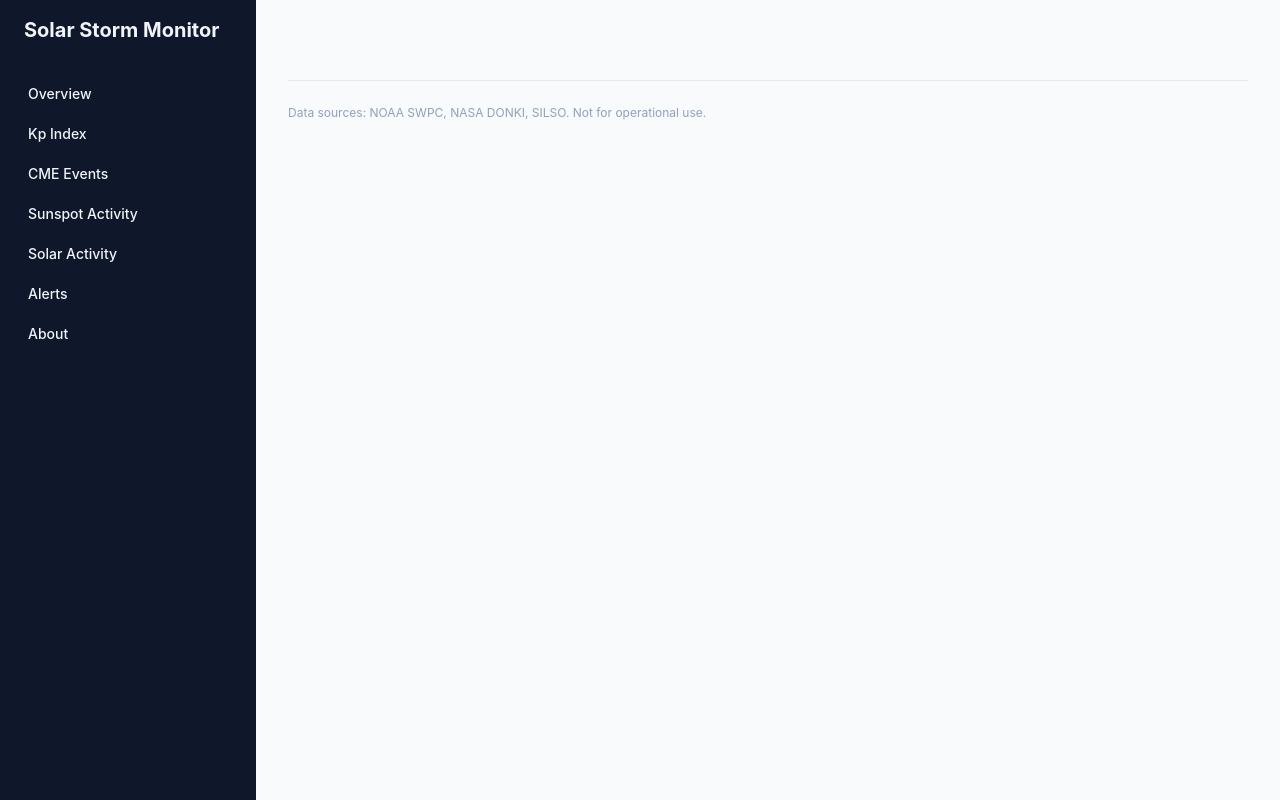
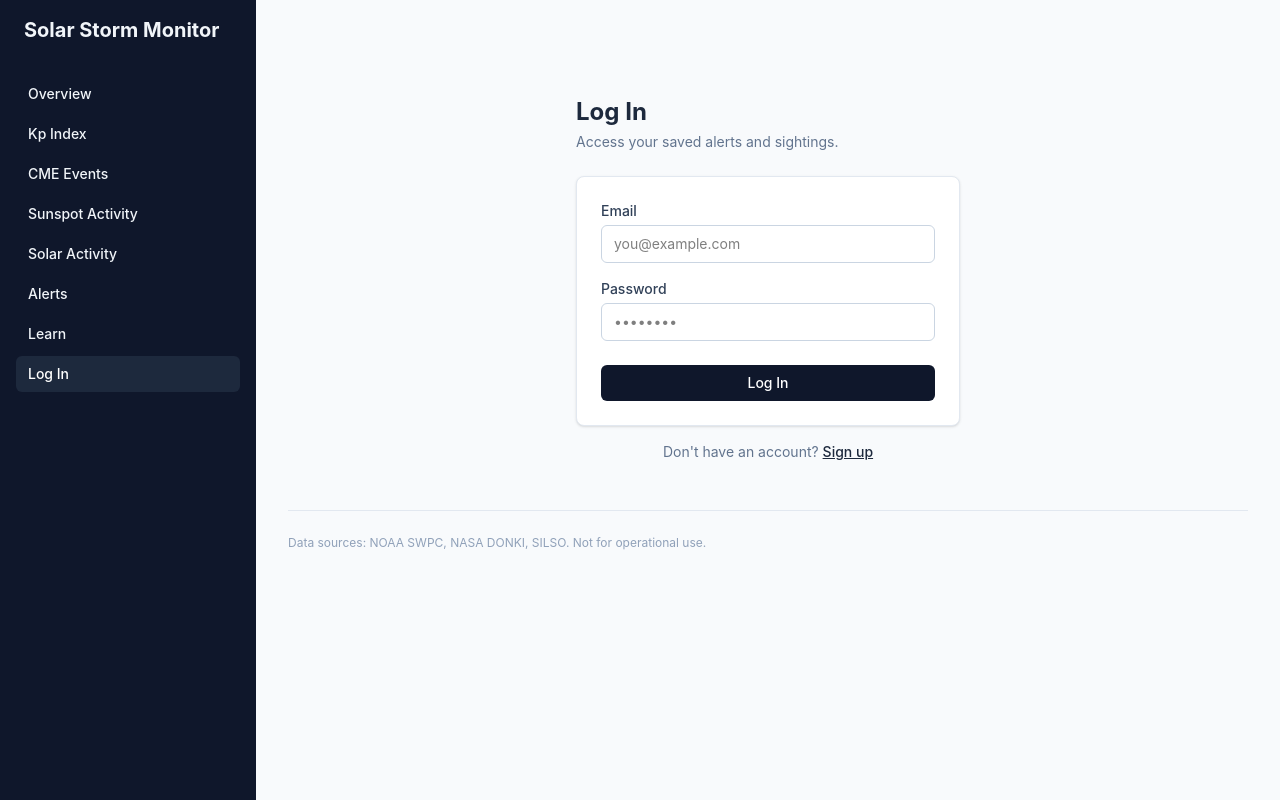
Before and after one commit to irene419/solar-storm-monitor, a React app in the folder frontend/: page /login in a window 1280 px wide. Built offline with nearby package versions, Linux system fonts and the light colour scheme; the HTML template or start-up script is replaced by a standard one.

Commit message:
Add login and signup links to sidebar navigation

```diff
--- a/frontend/src/App.jsx
+++ b/frontend/src/App.jsx
@@ -6,6 +6,8 @@ import CmeEventsPage from "./pages/CmeEventsPage";
 import SunspotActivityPage from "./pages/SunspotActivityPage";
 import PlaceholderPage from "./pages/PlaceholderPage";
 import LearnPage from "./pages/LearnPage";
+import LoginPage from "./pages/LoginPage";
+import SignupPage from "./pages/SignupPage";
 
 function App() {
   return (
@@ -18,6 +20,8 @@ function App() {
         <Route path="/solar-activity" element={<PlaceholderPage title="Solar Activity" />} />
         <Route path="/alerts" element={<PlaceholderPage title="Alerts" />} />
         <Route path="/learn" element={<LearnPage />} />
+        <Route path="/login" element={<LoginPage />} />
+        <Route path="/signup" element={<SignupPage />} />
       </Routes>
     </DashboardLayout>
   );
--- a/frontend/src/components/Sidebar.jsx
+++ b/frontend/src/components/Sidebar.jsx
@@ -8,7 +8,8 @@ export default function Sidebar() {
     { label: "Sunspot Activity", path: "/sunspot-activity" },
     { label: "Solar Activity", path: "/solar-activity" },
     { label: "Alerts", path: "/alerts" },
-    { label: "About", path: "/learn" },
+    { label: "Learn", path: "/learn" },
+    { label: "Log In", path: "/login" },
   ];
 
   return (
--- /dev/null
+++ b/frontend/src/pages/LoginPage.jsx
@@ -0,0 +1,53 @@
+import { useState } from "react";
+
+export default function LoginPage() {
+  const [email, setEmail] = useState("");
+  const [password, setPassword] = useState("");
+
+  function handleSubmit(e) {
+    e.preventDefault();
+    console.log("Login submitted:", { email, password });
+    // Backend connection will be added in Phase 2
+  }
+
+  return (
+    <div className="max-w-sm mx-auto mt-16">
+      <h1 className="text-2xl font-bold text-slate-800 mb-1">Log In</h1>
+      <p className="text-slate-500 text-sm mb-6">Access your saved alerts and sightings.</p>
+
+      <form onSubmit={handleSubmit} className="bg-white rounded-lg border border-slate-200 p-6 shadow-sm">
+        <label className="block text-sm font-medium text-slate-700 mb-1">Email</label>
+        <input
+          type="email"
+          value={email}
+          onChange={(e) => setEmail(e.target.value)}
+          className="w-full border border-slate-300 rounded-md px-3 py-2 text-sm mb-4"
+          placeholder="you@example.com"
+        />
+
+        <label className="block text-sm font-medium text-slate-700 mb-1">Password</label>
+        <input
+          type="password"
+          value={password}
+          onChange={(e) => setPassword(e.target.value)}
+          className="w-full border border-slate-300 rounded-md px-3 py-2 text-sm mb-6"
+          placeholder="••••••••"
+        />
+
+        <button
+          type="submit"
+          className="w-full bg-slate-900 text-white rounded-md py-2 text-sm font-medium hover:bg-slate-800 transition-colors"
+        >
+          Log In
+        </button>
+      </form>
+
+      <p className="text-sm text-slate-500 mt-4 text-center">
+        Don't have an account?{" "}
+        <a href="/signup" className="text-slate-800 font-medium underline">
+          Sign up
+        </a>
+      </p>
+    </div>
+  );
+}
--- /dev/null
+++ b/frontend/src/pages/SignupPage.jsx
@@ -0,0 +1,53 @@
+import { useState } from "react";
+
+export default function SignupPage() {
+  const [email, setEmail] = useState("");
+  const [password, setPassword] = useState("");
+
+  function handleSubmit(e) {
+    e.preventDefault();
+    console.log("Signup submitted:", { email, password });
+    // Backend connection will be added in Phase 2
+  }
+
+  return (
+    <div className="max-w-sm mx-auto mt-16">
+      <h1 className="text-2xl font-bold text-slate-800 mb-1">Create Account</h1>
+      <p className="text-slate-500 text-sm mb-6">Save alerts and sightings tied to your own account.</p>
+
+      <form onSubmit={handleSubmit} className="bg-white rounded-lg border border-slate-200 p-6 shadow-sm">
+        <label className="block text-sm font-medium text-slate-700 mb-1">Email</label>
+        <input
+          type="email"
+          value={email}
+          onChange={(e) => setEmail(e.target.value)}
+          className="w-full border border-slate-300 rounded-md px-3 py-2 text-sm mb-4"
+          placeholder="you@example.com"
+        />
+
+        <label className="block text-sm font-medium text-slate-700 mb-1">Password</label>
+        <input
+          type="password"
+          value={password}
+          onChange={(e) => setPassword(e.target.value)}
+          className="w-full border border-slate-300 rounded-md px-3 py-2 text-sm mb-6"
+          placeholder="••••••••"
+        />
+
+        <button
+          type="submit"
+          className="w-full bg-slate-900 text-white rounded-md py-2 text-sm font-medium hover:bg-slate-800 transition-colors"
+        >
+          Sign Up
+        </button>
+      </form>
+
+      <p className="text-sm text-slate-500 mt-4 text-center">
+        Already have an account?{" "}
+        <a href="/login" className="text-slate-800 font-medium underline">
+          Log in
+        </a>
+      </p>
+    </div>
+  );
+}
```
